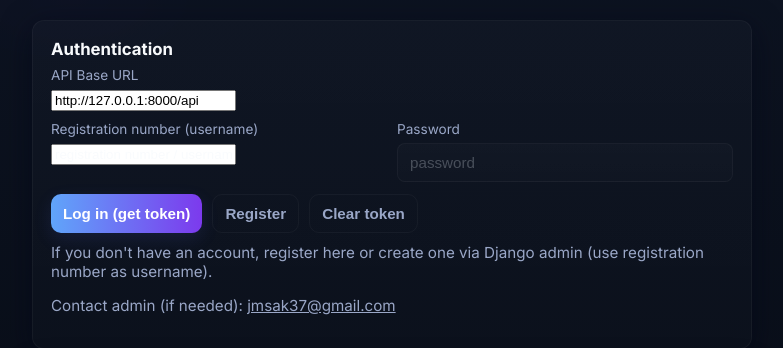
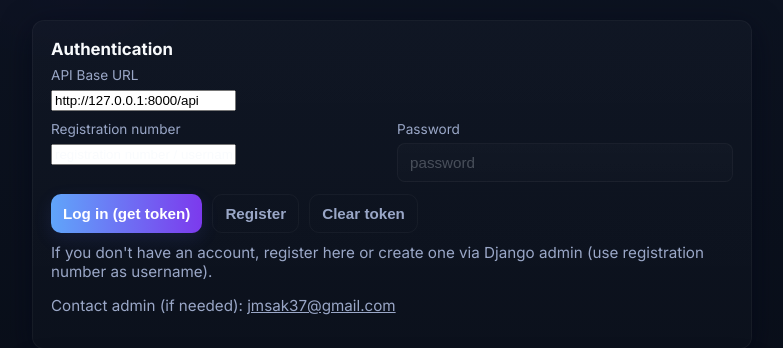
Before and after one commit to jmsak37/library-management-system, a Django app: page / in a window 1280 px wide. Shown: the part 80-428 px from the top of the page, without its empty margins (58-841 px from the left). Run offline with Django 3.2, Linux system fonts and the light colour scheme; data that the repository does not hold is empty.

Commit message:
Library Management System

```diff
--- a/library/templates/frontend.html
+++ b/library/templates/frontend.html
@@ -2,7 +2,7 @@
 <html lang="en">
 <head>
   <meta charset="utf-8" />
-  <title>Library Management — UI</title>
+  <title>Library Management</title>
   <meta name="viewport" content="width=device-width,initial-scale=1" />
   <style>
     @import url('https://fonts.googleapis.com/css2?family=Inter:wght@300;400;600;700&display=swap');
@@ -67,7 +67,7 @@
 
             <div style="display:grid; grid-template-columns:1fr 1fr; gap:10px; margin-top:10px;">
               <div>
-                <label>Registration number (username)</label>
+                <label>Registration number</label>
                 <input id="username" placeholder="registration number / username" />
               </div>
               <div>
@@ -358,7 +358,7 @@
       wrapper.className = 'modal';
       wrapper.innerHTML = `
         <h3>Borrow for user</h3>
-        <label>Enter registration number (username) or search the database</label>
+        <label>Enter registration number or search the database</label>
         <input id="adminUserSearch" placeholder="Type username or click 'List all users' below" />
         <div style="display:flex; gap:8px; margin-top:8px;">
           <button id="adminUserListAll" class="secondary small">List all users</button>
@@ -435,7 +435,7 @@
           closeModal();
           onSelect({ id: val || null, username: username || null });
         } else if (typed) {
-          if (!confirm(`Use "${typed}" as registration number (username) to borrow for? If the user does not exist the backend may return an error.`)) return;
+          if (!confirm(`Use "${typed}" as registration number to borrow for? If the user does not exist the backend may return an error.`)) return;
           closeModal();
           onSelect({ id: null, username: typed });
         } else {
@@ -447,7 +447,7 @@
     // ----- Authentication handlers -----
     async function registerUser() {
       updateBaseDisplay();
-      const username = prompt("Choose a registration number (username):");
+      const username = prompt("Choose a registration number:");
       if (!username) return;
       const password = prompt("Choose a password (min 6 chars):");
       if (!password) return;
@@ -468,7 +468,7 @@
     // Admin: create user (optionally promote to admin) - best-effort (tries multiple endpoints)
     async function adminCreateUser(isAdminFlag=false) {
       updateBaseDisplay();
-      const username = prompt("Enter registration number (username) to create:");
+      const username = prompt("Enter registration number to create:");
       if (!username) return;
       const password = prompt("Enter password for the user:");
       if (!password) return;
@@ -558,7 +558,7 @@
       updateBaseDisplay();
       const username = document.getElementById('username').value.trim();
       const password = document.getElementById('password').value.trim();
-      if (!username || !password) { alert('enter registration number (username) and password'); return; }
+      if (!username || !password) { alert('enter registration number and password'); return; }
       try {
         const res = await fetch(API_BASE + '/token/', {
           method: 'POST',
```
Also changed, not shown: README.md, db.sqlite3.
